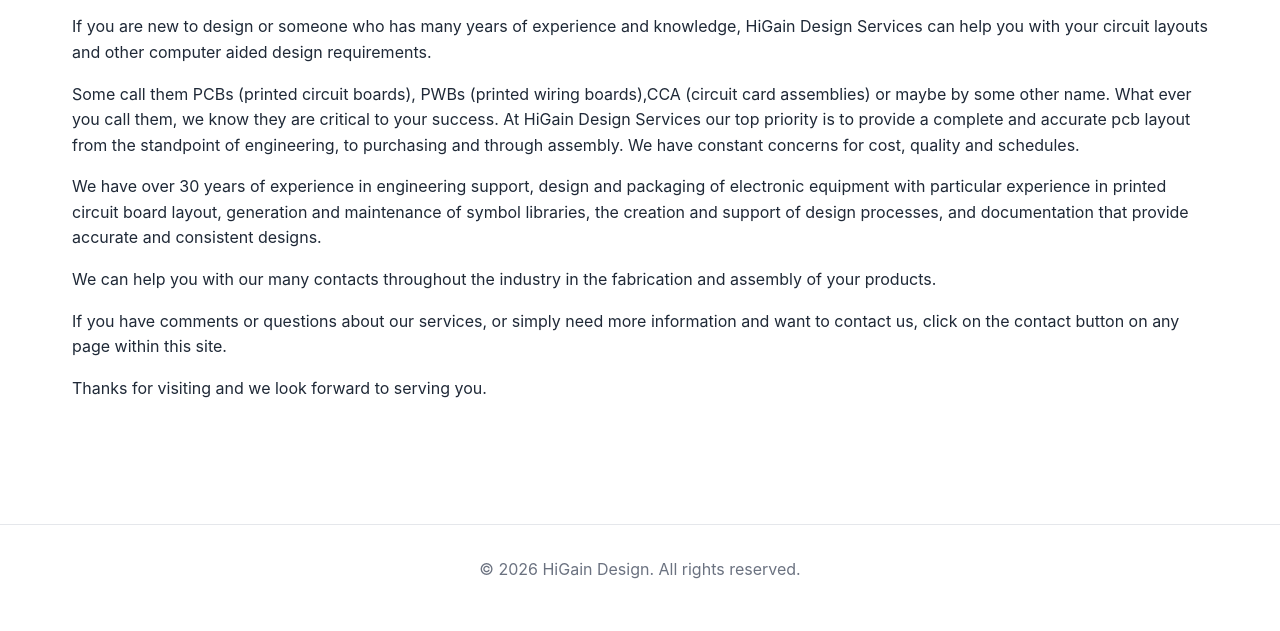
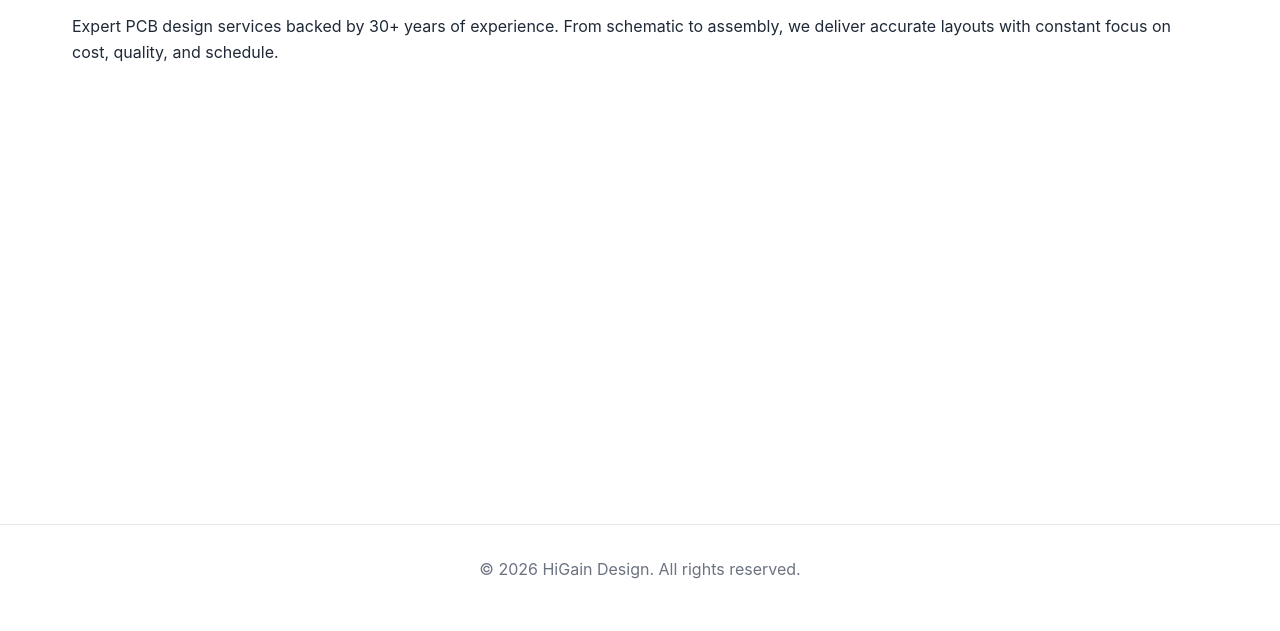
Before and after one commit to greg-e/higaindesign, a Jekyll site: the page built from index.md, in a window 1280 px wide. Shown: the part 389-1020 px from the top of the page. Built offline with Jekyll 4.4.1, drawn with Linux system fonts in a browser that asks for light colours.

Commit message:
Revise service description for clarity and conciseness
Updated content to highlight expertise and focus on cost, quality, and schedule.

```diff
--- a/index.md
+++ b/index.md
@@ -19,12 +19,5 @@ title: Home
     <span class="capability">Schematics</span>
     <span class="capability">Drafting</span>
   </div>
-<div class="body"><p>If you are new to design or someone who has many years of experience and knowledge, HiGain Design Services can help you with your circuit layouts and other computer aided design requirements.</p>
- <p>Some call them PCBs (printed circuit boards), PWBs (printed wiring boards),CCA (circuit card assemblies) or maybe by some other name. What ever you call them, we know they are critical to your success. At HiGain Design Services our top priority is to provide a complete and accurate pcb layout from the standpoint of engineering, to purchasing and through assembly. We have constant concerns for cost, quality and schedules.</p>
-<p> We have over 30 years of experience in engineering support, design and packaging of electronic equipment with particular experience in printed circuit board layout, generation and maintenance of symbol libraries, the creation and support of design processes, and documentation that provide accurate and consistent designs.</p>
-
-<p> We can help you with our many contacts throughout the industry in the fabrication and assembly of your products.</p>
-
-<p> If you have comments or questions about our services, or simply need more information and want to contact us, click on the contact button on any page within this site.</p>
-
-<p>Thanks for visiting and we look forward to serving you.</p></div>
+<div class="body"><p>Expert PCB design services backed by 30+ years of experience. From schematic to assembly, we deliver accurate layouts with constant focus on cost, quality, and schedule.</p>
+ </div>
```
